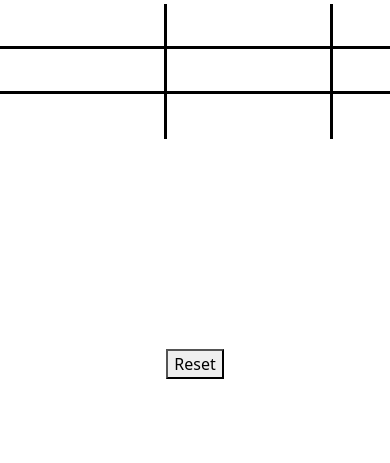
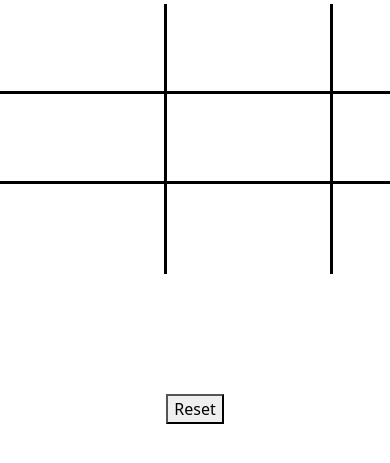
Before and after one commit to emanuelpps/Tic-Tac-Toe, a website: page index.html in a window 390 px wide. Shown: the part 87-550 px from the top of the page. Drawn offline with nearby package versions, Linux system fonts and the light colour scheme.

Commit message:
modificaciones mobile

```diff
--- a/scripts.js
+++ b/scripts.js
@@ -16,8 +16,6 @@ const playerO = document.getElementsByClassName("playerO");
 //jugadores
 let jugadorCirculo = 0;
 let jugadorCruz = 0;
-
-document.h2.innerHTML = playerX.innerHTML;
 
 
 
--- a/style.css
+++ b/style.css
@@ -1,3 +1,4 @@
+
 .title {
   display: flex;
   justify-content: center;
@@ -21,14 +22,7 @@
   font-weight: 700;
 }
 
-@media screen and (max-width: 576px){
-  .button{
-    min-height: 15px;
-    max-width: 15px;
-    height: 5px;
-    width: 5px;
-  }
-}
+
 
 #button1 {
   border-right: solid;
```
